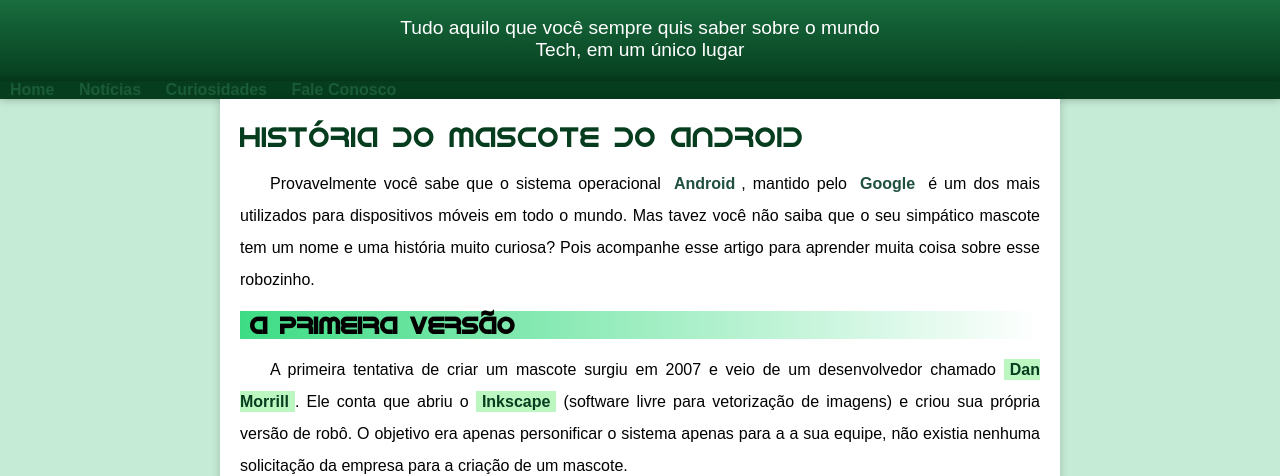
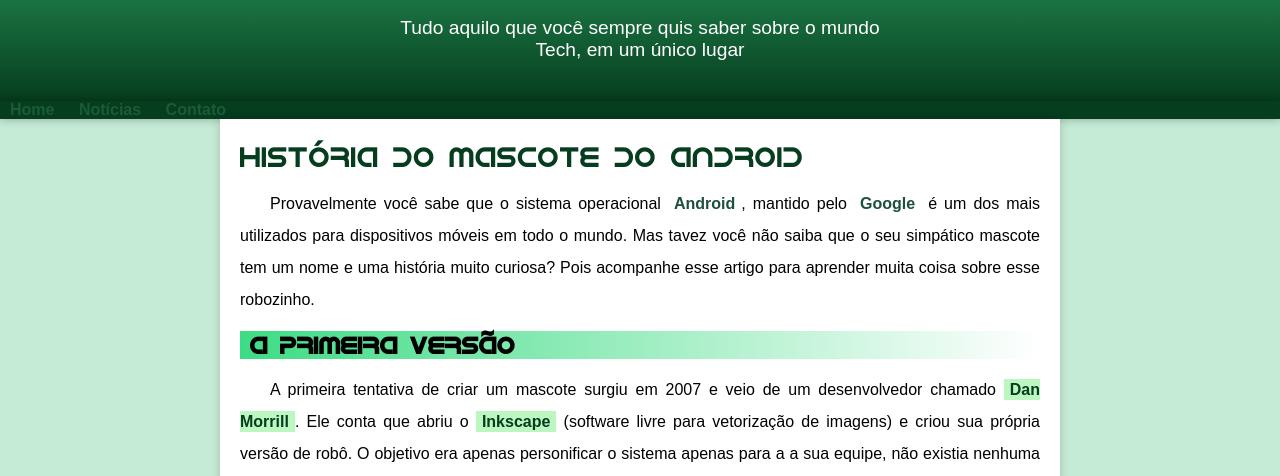
Before and after one commit to magdiellfernandes/projeto_android, a plain HTML site: page index.html in a window 1280 px wide. Shown: the part 100-576 px from the top of the page. Drawn offline with Linux system fonts and the light colour scheme.

Commit message:
Problema de Padding corrigido

```diff
--- a/estilo/style.css
+++ b/estilo/style.css
@@ -45,7 +45,7 @@ header > h1 {
     color: var(--cor3);
     font-family: var(--fonte-destaque);
     padding-top: 40px;
-    margin-bottom: 20px;
+    padding-bottom: 20px;
     font-size: 3em;
     text-shadow: 2px 2px 0px rgba(0, 0, 0, 0.49);
 
@@ -61,6 +61,7 @@ header >p {
     margin: auto;
     padding-right: 10px;
     padding-left: 10px;
+    padding-bottom: 20px;
 }
 
 nav {
--- a/index.html
+++ b/index.html
@@ -18,8 +18,7 @@
     <nav>
         <a href="##">Home</a>
         <a href="#">Notícias</a>
-        <a href="#">Curiosidades</a>
-        <a href="#">Fale Conosco</a>
+        <a href="#">Contato</a>
     </nav>
 
     <main>
```
